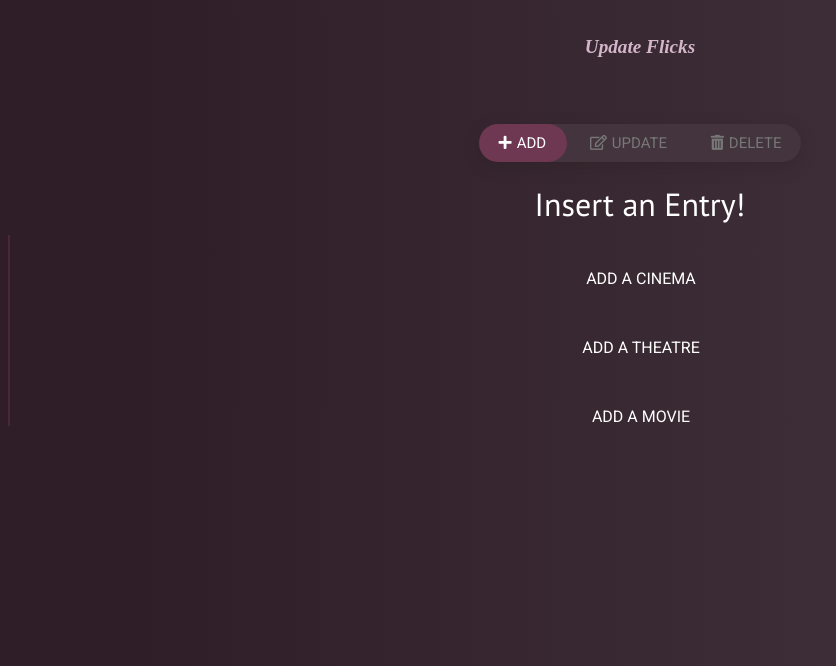
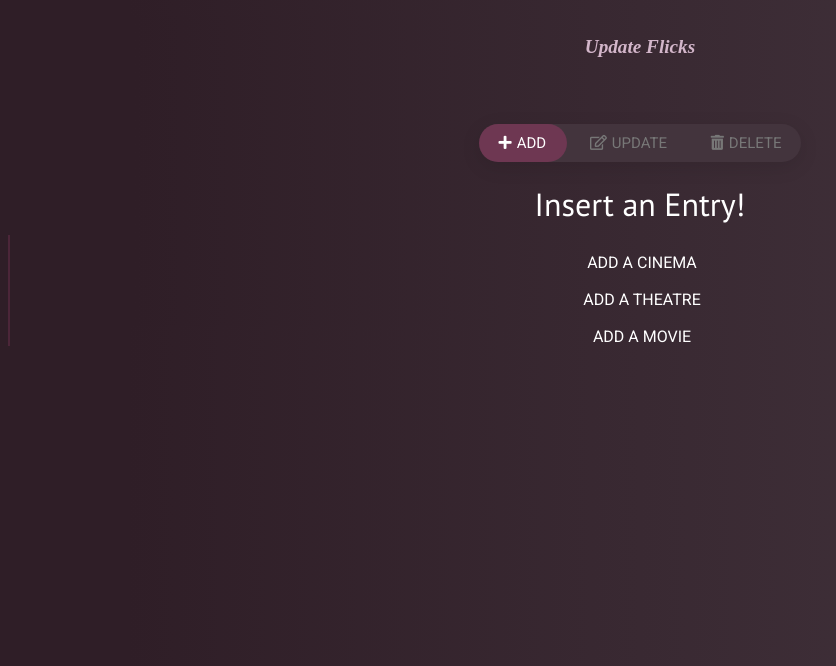
Before and after one commit to GoodieDawson/WebTech_SchorlastiCAS, a PHP site: page /admin/index.php in a window 1280 px wide. Shown: the top 666 px of the page, without its empty margins (0-836 px from the left). Run offline with PHP 8.4, Linux system fonts and the light colour scheme; some libraries are stand-ins or nearby versions; some web fonts are replaced.

Commit message:
new admin forms

```diff
--- a/CSS/admin_forms.css
+++ b/CSS/admin_forms.css
@@ -73,6 +73,33 @@ form {
 
 .fields {
     border-left: 2px solid #4c2639;
+    text-align: center;
+    align-items: center;
+    width: 100%;
+}
+
+.fields a {
+    display: block;
+    color: white;
+    text-decoration: none;
+    position: relative;
+    font-family: 'Roboto', sans-serif;
+}
+
+.fields a::after {
+    content: "";
+    background: white;
+    mix-blend-mode: exclusion;
+    width: calc(100% + 20px);
+    height: 0;
+    position: absolute;
+    bottom: -4px;
+    left: -10px;
+    transition: all .3s cubic-bezier(0.445, 0.05, 0.55, 0.95);
+}
+
+.fields a:hover::after {
+    height: calc(100% + 8px)
 }
 
 .container span {
@@ -100,60 +127,6 @@ textarea {
     box-sizing: border-box;
     padding: 0 18px;
 }
-
-.fields a {
-    display: block;
-    color: white;
-    text-decoration: none;
-    position: relative;
-    font-family: 'Roboto', sans-serif;
-}
-
-.fields a::after {
-    content: "";
-    background: white;
-    mix-blend-mode: exclusion;
-    width: calc(30% + 20px);
-    height: 0;
-    position: absolute;
-    bottom: -4px;
-    left: -10px;
-    transition: all .3s cubic-bezier(0.445, 0.05, 0.55, 0.95);
-    border-radius: 22px;
-}
-
-
-/* .fields p {
-    position: relative;
-    top: 50%;
-    left: 50%;
-    transform: translate(-50%);
-}
-
-.fields a {
-    display: block;
-    color: white;
-    text-decoration: none;
-    position: relative;
-    font-family: 'Roboto', sans-serif;
-}
-
-.fields a::after {
-    content: "";
-    background: white;
-    mix-blend-mode: exclusion;
-    width: calc(30% + 20px);
-    height: 0;
-    position: absolute;
-    bottom: -4px;
-    left: -10px;
-    transition: all .3s cubic-bezier(0.445, 0.05, 0.55, 0.95);
-    border-radius: 22px;
-}
-
-.fields a:hover::after {
-    height: calc(100% + 8px)
-} */
 
 input[type="button"] {
     background: rgba(197, 62, 126, .33) ! important;
--- a/admin/index.php
+++ b/admin/index.php
@@ -29,15 +29,15 @@
         <div class="fields">
             <br/>
             <div>
-                <p><a href="add_forms/add_cinema.php">ADD A CINEMA</a></p>
+                <a id="add_a_cinema" href="add_forms/add_cinema.php"> ADD A CINEMA </a>
             </div>
             <br/>
             <div>
-                <p><a href="add_forms/add_cinema.php">ADD A THEATRE</a></p>
+                <a id="add_a_theatre" href="add_forms/add_theatre.php"> ADD A THEATRE </a>
             </div>
             <br/>
             <div>
-                <p><a href="add_forms/add_cinema.php">ADD A MOVIE</a></p>
+                <a id="add_a_movie" href="add_forms/add_movie.php"> ADD A MOVIE </a>
             </div>
         </div>
 
--- a/js/admin_page_nav.js
+++ b/js/admin_page_nav.js
@@ -19,12 +19,14 @@ $(".tabs").on("click", "a", function(e) {
         "width": activeWidth + "px"
     });
 
-    var current_tab = $(this).text();
+    var current_tab = $(this).text().toLowerCase();
 
-    $("#add_a_cinema").prop('value', 'UPDATE A CINEMA');
-    $("#add_a_cinema").prop('id', 'Update');
-    $("#add_a_cinema").prop('onClick', function() {
-        alert('ss');
-        return "window.location = 'update_forms/update_cinema.php'";
-    });
+    $("#add_a_cinema").text(current_tab.toUpperCase() + ' A CINEMA');
+    $("#add_a_cinema").prop('href', current_tab + '_forms/' + current_tab + '_cinema.php');
+
+    $("#add_a_theatre").text(current_tab.toUpperCase() + ' A THEATRE');
+    $("#add_a_theatre").prop('href', current_tab + '_forms/' + current_tab + '_theatre.php');
+
+    $("#add_a_movie").text(current_tab.toUpperCase() + ' A MOVIE');
+    $("#add_a_movie").prop('href', current_tab + '_forms/' + current_tab + '_movie.php');
 });
```
Also changed, not shown: admin/delete_forms/delete_cinema.php (added), admin/delete_forms/delete_movie.php (added), admin/delete_forms/delete_theatre.php (added), admin/update_forms/update_movie.php (added), admin/update_forms/update_theatre.php (added).
